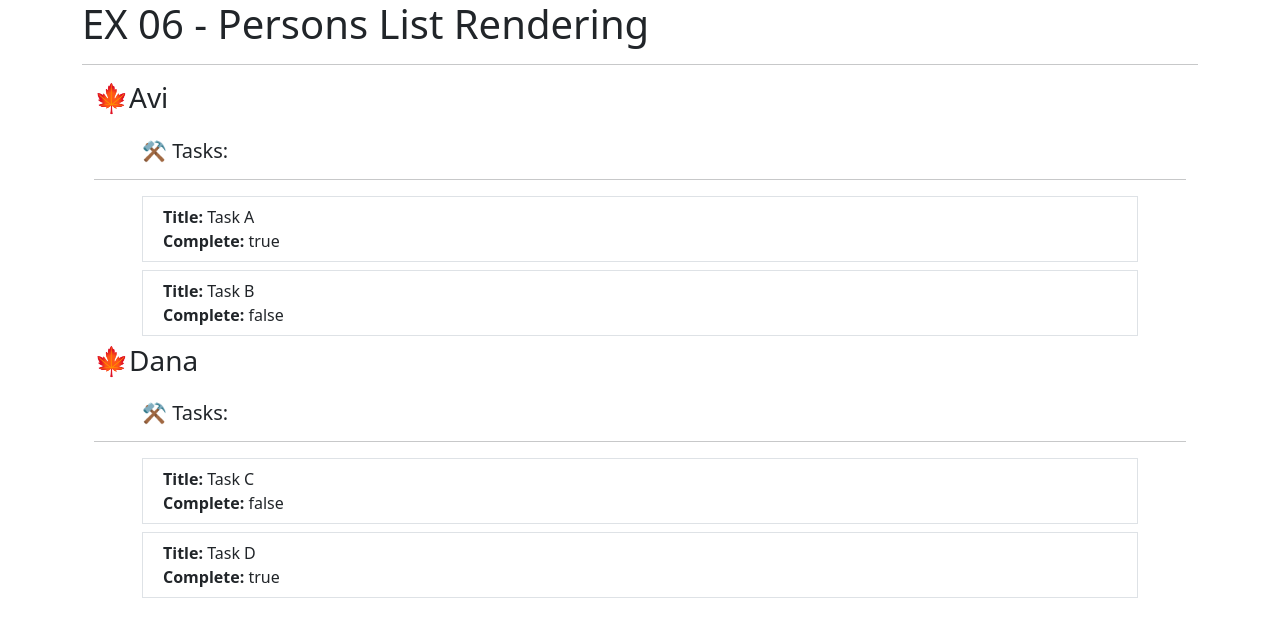
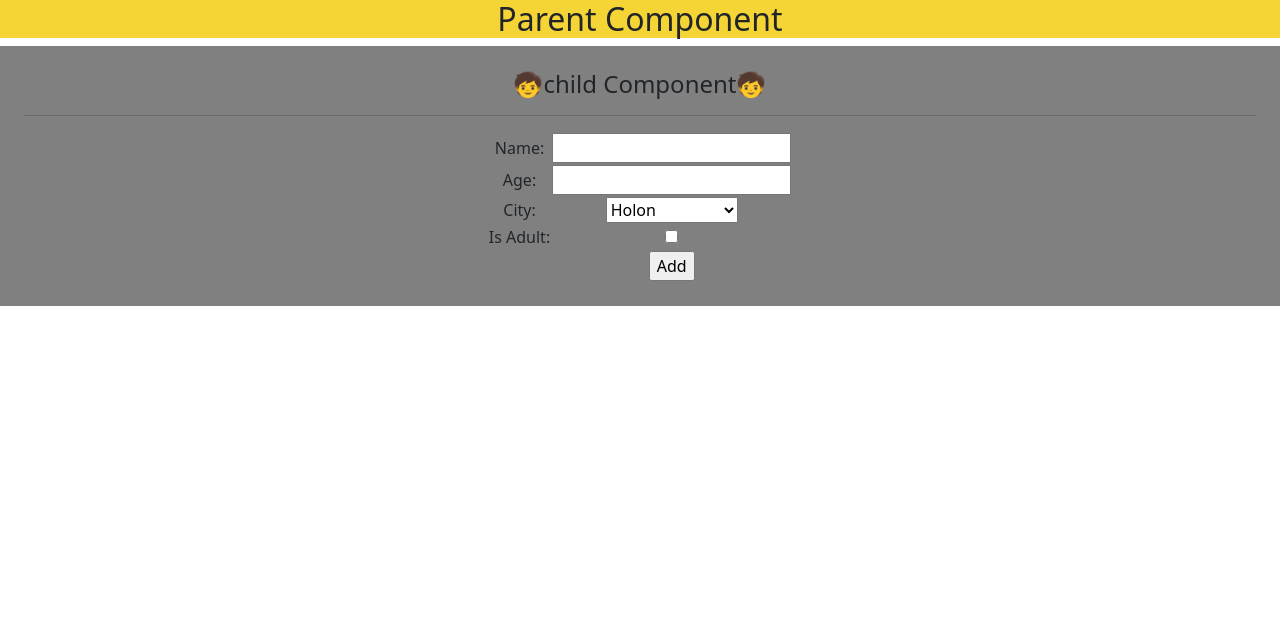
Before and after one commit to sapir0507/myapp, a React (Create React App) app: page / in a window 1280 px wide. Shown: the top 636 px of the page. Built offline with nearby package versions, Linux system fonts and the light colour scheme.

Commit message:
component communication (After)

```diff
--- a/src/App.js
+++ b/src/App.js
@@ -1,14 +1,13 @@
 /* eslint-disable react/jsx-pascal-case */
 import './App.css';
-import Ex06DynamicPersonsListComp from './project/Exercises/03_DynamicRender/Ex_06';
+import EX2x01 from './project/Exercises/04/ex2x01';
 
 
 
 function App() {
   return (
     <div>
-
-    <Ex06DynamicPersonsListComp></Ex06DynamicPersonsListComp>
+      <EX2x01></EX2x01>
     </div>
   );
 }
--- /dev/null
+++ b/src/project/Exercises/04/ex2.css
@@ -0,0 +1 @@
+.bg-yellow{background-color:#f5d536}.bg-gray{background-color:gray}
--- /dev/null
+++ b/src/project/Exercises/04/ex2.scss
@@ -0,0 +1,7 @@
+.bg-yellow{
+    background-color: rgb(245, 213, 54);
+}
+
+.bg-gray{
+    background-color: gray;
+}
--- /dev/null
+++ b/src/project/Exercises/04/ex2x01.js
@@ -0,0 +1,31 @@
+import { useState } from "react";
+import {Container, ListGroup} from 'react-bootstrap';
+import EX2x02 from "./ex2x02";
+import './ex2.scss';
+
+function EX2x01() {
+    const [data, setData] = useState([])
+    return ( <div className="text-center">
+        <div className="bg-yellow">
+<h2>Parent Component</h2>
+        {data.length>0 && data.map((person, i)=>{
+            return <Container key={i}>
+                <ListGroup variant="flush" as={'ul'}>
+                    <ListGroup.Item className="bg-yellow" as={'li'}>
+                        <span>♦ </span><span className="text-capitalize">{person.name}</span> is {person.age} years old, lives in {person.city} and {person.isAdult? "an adult": "a minor"}</ListGroup.Item>
+                </ListGroup>
+            </Container>
+        })
+
+        }
+        </div>
+
+
+        <EX2x02 callback={(newData)=>{
+            setData([...data, newData])
+        }}></EX2x02>
+
+    </div> );
+}
+
+export default EX2x01;
--- /dev/null
+++ b/src/project/Exercises/04/ex2x02.js
@@ -0,0 +1,93 @@
+import { useState } from "react";
+import { Container, Row, Col } from 'react-bootstrap';
+import './ex2.scss';
+
+function EX2x02 (props) {
+
+    const [data, setData] = useState({
+        name: '',
+        age: 0,
+        city: 'Holon',
+        isAdult: true
+    });
+
+    // eslint-disable-next-line no-unused-vars
+    const [citys, setCitys] = useState([
+        "Holon",
+        "Haifa",
+        "Bat-Yam",
+        "Tel-Aviv",
+        "Rishon L'Chion"
+    ]);
+
+    return (<div className="text-center bg-gray p-4">
+        <h4>🧒child Component🧒</h4>
+        <hr />
+        <Container>
+            <table className="m-auto">
+                <tbody>
+                    <tr>
+                        <td>Name:</td>
+                        <td>
+                            <Row>
+                                <Col>
+                                    <input required type="text" name="name" id="name" onChange={(e)=>{
+                                        setData({...data, name: e.target.value})
+                                    }}/>
+                                </Col>
+                            </Row>
+                        </td>
+                    </tr>
+                    <tr>
+                        <td>
+                            Age:
+                        </td>
+                        <td><Row>
+                            <Col>
+                                <input required type="number" name="age" id="age" onChange={(e)=>{
+                                    setData({...data, age: parseInt(e.target.value)})
+                                }}/>
+                            </Col>
+                        </Row></td>
+                    </tr>
+                    <tr>
+                        <td> City: </td>
+                        <td><Row>
+                            <Col>
+                                <select name='city' id='city' defaultValue={'Holon'}
+                                    onChange={ (e) => { setData({...data, city: e.target.value})}}>
+
+                                    {citys && citys.map((city, i)=>{
+                                        return <option key={i} value={city}>{city}</option>
+                                    })}
+
+                                </select>
+                            </Col>
+                        </Row></td>
+                    </tr>
+                    <tr>
+                        <td>Is Adult: </td>
+                        <td>
+                            <input required type="checkbox" name="isAdult" id="isAdult" onClick={(e)=>{
+                                setData({...data, isAdult: e.target.checked})
+                            }}/>
+                        </td>
+                    </tr>
+                    <tr>
+                        <td> </td>
+                        <td>
+                            <input type="button" value="Add" onClick={()=>{
+                                props.callback(data)
+                            }}/>
+                        </td>
+                    </tr>
+                </tbody>
+            </table>
+
+
+
+        </Container>
+    </div>);
+}
+
+export default EX2x02;
```
Also changed, not shown: src/project/05_CompsCommunication/Demo1_Child.js (added, +15 -0 lines), src/project/05_CompsCommunication/Demo1_Parent.js (added, +16 -0 lines), 2 other files (tests, documents, lock files or other folders).
